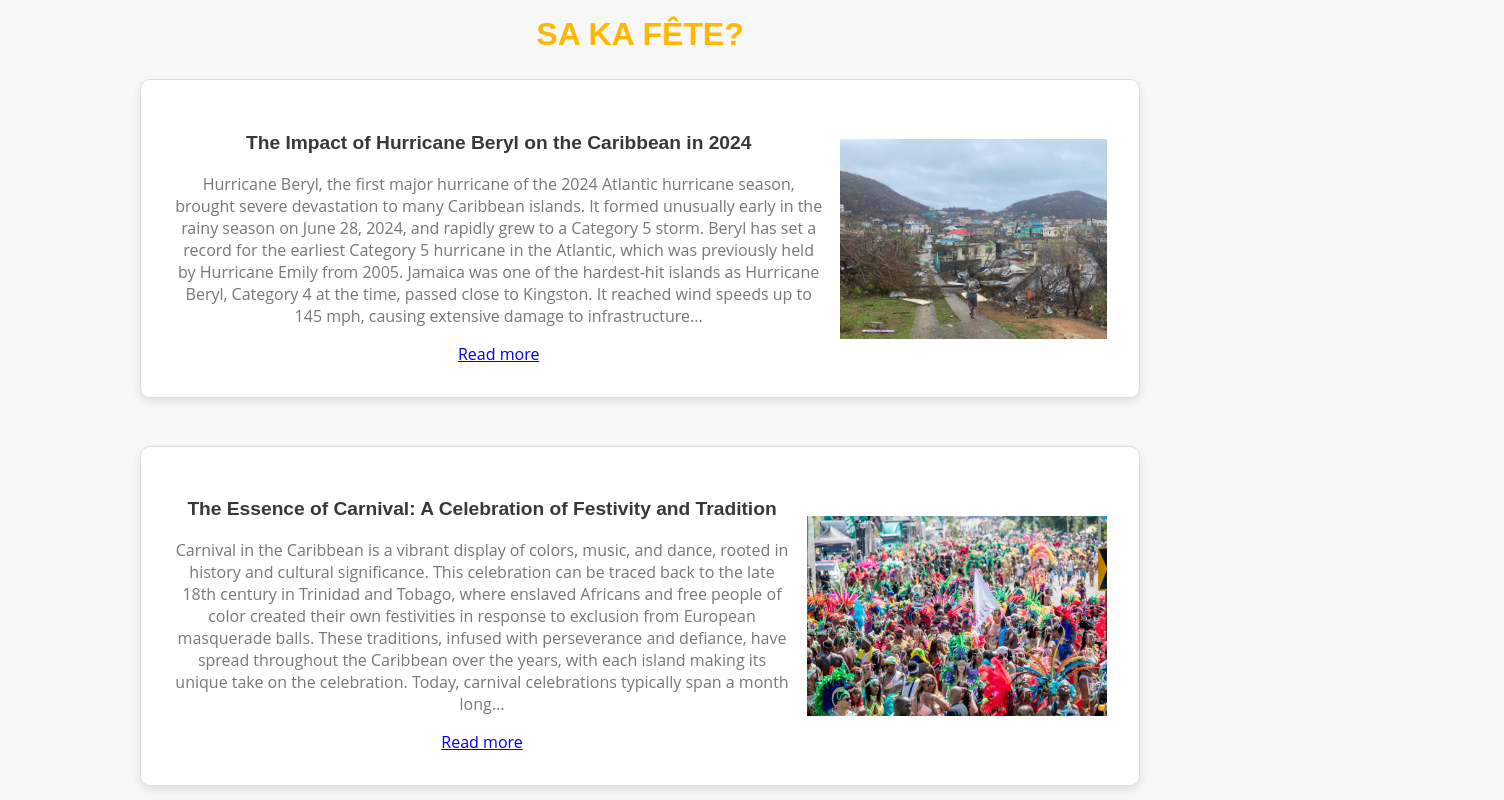
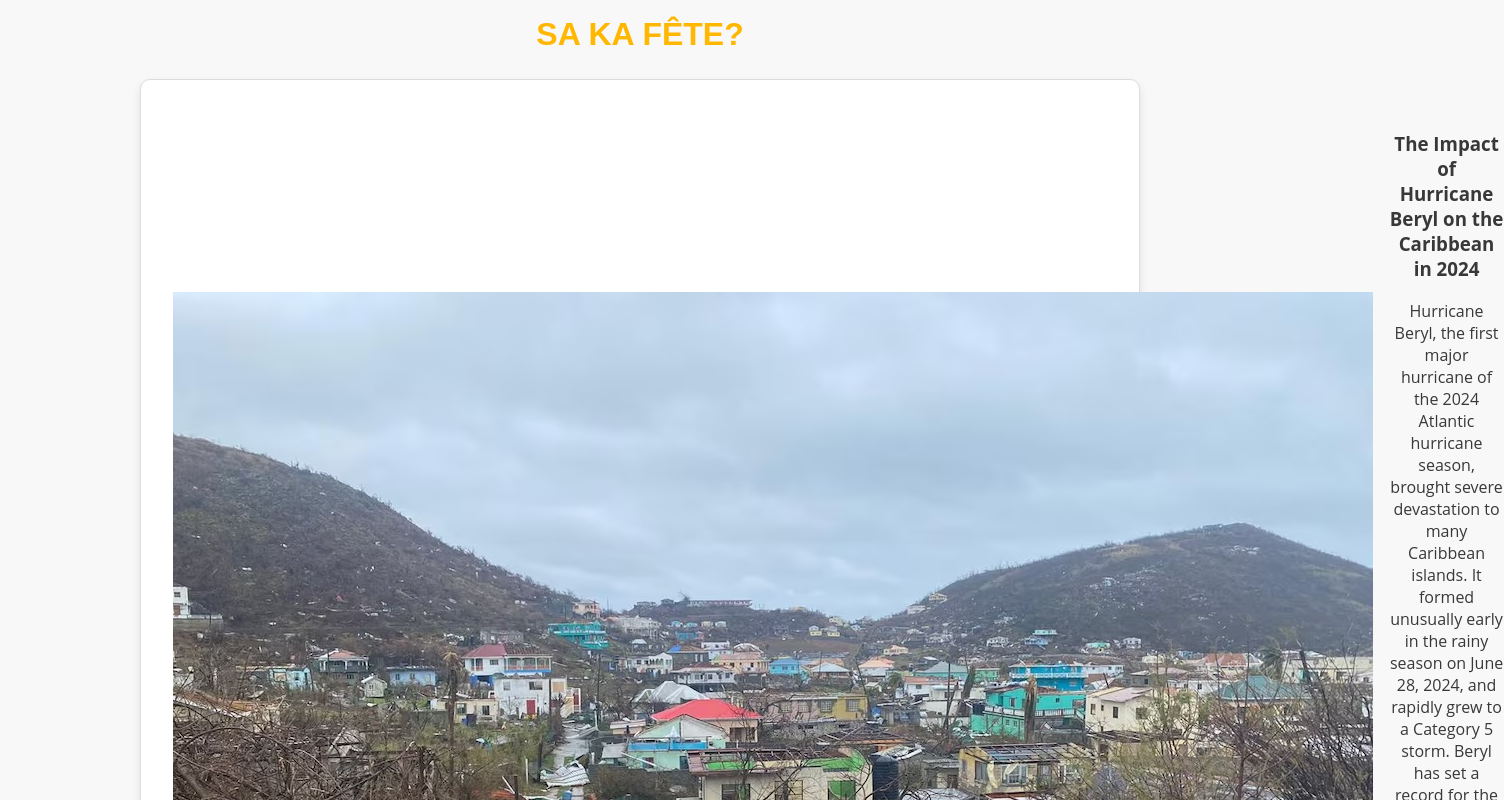
Before and after one commit to evinbsc/SOCA-At-UVA-Website, a React (Vite) app in the folder front-end/vite-project/: page / in a window 1280 px wide. Shown: the part 660-1460 px from the top of the page, 1504 px wide, since content can reach past the window. Built offline with nearby package versions, Linux system fonts and the light colour scheme.

Commit message:
Updated Home page

```diff
--- a/front-end/vite-project/src/components/Home.jsx
+++ b/front-end/vite-project/src/components/Home.jsx
@@ -112,8 +112,6 @@ const Home = () => {
       <div className="video-container">
       <iframe
           className="video"
-          width="980"
-          height="550"
           src="https://www.youtube.com/embed/5WWuoR2NS4c?si=uh8Orc2207VLwxbv&autoplay=1"
           title="YouTube video player"
           frameBorder="0"
@@ -149,27 +147,14 @@ const Home = () => {
       <div className="articles-section">
                 <h2 className="sa-ka-f-te">SA KA FÊTE?</h2>
                 <div className="articles-grid">
-          {articles.map((article, index) => (
-            <div key={article.id} className={`article box ${index % 2 === 0 ? 'left' : 'right'}`}>
-              {index % 2 === 0 ? (
-                <>
-                  <img src={article.image} width="300" height="200" alt={article.title} className="article-image" />
+                    {articles.map((article) => (
+                        <div key={article.id} className="article box">
+                            <img src={article.image} alt={article.title} className="article-image" />
                             <div className="article-text">
                                 <h3>{article.title}</h3>
                                 <p>{article.paragraphs[0].text}</p>
                                 <a href={`/article/${article.id}`}>Read more</a>
                             </div>
-                </>
-              ) : (
-                <>
-                  <div className="article-text">
-                    <h3>{article.title}</h3>
-                    <p>{article.paragraphs[0].text}</p>
-                    <a href={`/article/${article.id}`}>Read more</a>
-                  </div>
-                  <img src={article.image} width="300" height="200" alt={article.title} className="article-image" />
-                </>
-              )}
                         </div>
                     ))}
                 </div>
--- a/front-end/vite-project/src/components/Navbar.jsx
+++ b/front-end/vite-project/src/components/Navbar.jsx
@@ -1,3 +1,5 @@
+// navbar.jsx
+
 import React from 'react';
 import { Link } from 'react-router-dom';
 import SOCALogo from '../Assets/SOCALogo.png';
@@ -13,10 +15,10 @@ const Navbar = () => {
         <span className="organization-name">Student Organization for Caribbean Awareness</span>
       </div>
       <div className="nav-links">
-        <Link to="/" className="text-wrapper-3">Home</Link>
-        <Link to="/discover" className="text-wrapper-4">Discover Caribbean</Link>
-        <Link to="/calendar" className="text-wrapper-5">Calendar</Link>
-        <Link to="/about" className="text-wrapper-6">About Us</Link>
+        <Link to="/" className="text-wrapper">Home</Link>
+        <Link to="/discover" className="text-wrapper">Discover Caribbean</Link>
+        <Link to="/calendar" className="text-wrapper">Calendar</Link>
+        <Link to="/about" className="text-wrapper">About Us</Link>
       </div>
     </nav>
   );
--- a/front-end/vite-project/src/styles/home.css
+++ b/front-end/vite-project/src/styles/home.css
@@ -1,3 +1,5 @@
+/* home.css */
+
 .frame {
   padding: 2rem;
   background: transparent;
@@ -13,11 +15,11 @@
 }
 
 .video {
-  border-radius: 20px;
-  box-shadow: 0 4px 8px rgba(0, 0, 0, 0.1);
   width: 100%;
   max-width: 980px;
   height: auto;
+  border-radius: 20px;
+  box-shadow: 0 4px 8px rgba(0, 0, 0, 0.1);
 }
 
 .box {
@@ -137,25 +139,6 @@
   padding: 2rem;
 }
 
-.article.left .article-image {
-  order: 1;
-}
-
-.article.right .article-image {
-  order: 2;
-}
-
-.article h3 {
-  font-family: 'Oswald', sans-serif;
-  font-size: 1.2rem;
-  color: #383838;
-}
-
-.article p {
-  font-size: 1rem;
-  color: #777;
-}
-
 /* Media query for smaller screens to stack image on top */
 @media (max-width: 600px) {
   .frame {
@@ -164,6 +147,10 @@
 
   .box {
       padding: 1rem;
+  }
+
+  .articles-grid {
+      flex-direction: column;
   }
 
   .article {
--- a/front-end/vite-project/src/styles/navbar.css
+++ b/front-end/vite-project/src/styles/navbar.css
@@ -1,4 +1,5 @@
-/* Navbar styles */
+/* navbar.css */
+
 .navbar {
   display: flex;
   justify-content: space-between;
@@ -23,15 +24,16 @@
 .organization-name {
   font-family: 'Oswald', sans-serif;
   font-size: 1.2rem;
-  color: #383838;
+  color: #ffb700;
+  margin-left: 0.5rem;
 }
 
 .nav-links {
   display: flex;
   align-items: center;
+  flex-wrap: wrap;
 }
 
-/* Links */
 .navbar a {
   margin: 0 1rem;
   font-family: 'Oswald', sans-serif;
@@ -43,15 +45,16 @@
   color: #d8a527;
 }
 
+/* Media query for smaller screens */
 @media (max-width: 600px) {
     .navbar {
         flex-direction: column;
         align-items: flex-start;
+        padding: 1rem;
     }
 
     .nav-links {
         width: 100%;
-    display: flex;
         justify-content: space-around;
         margin-top: 1rem;
     }
```
Lines whose indentation alone changed are shown as unchanged.
